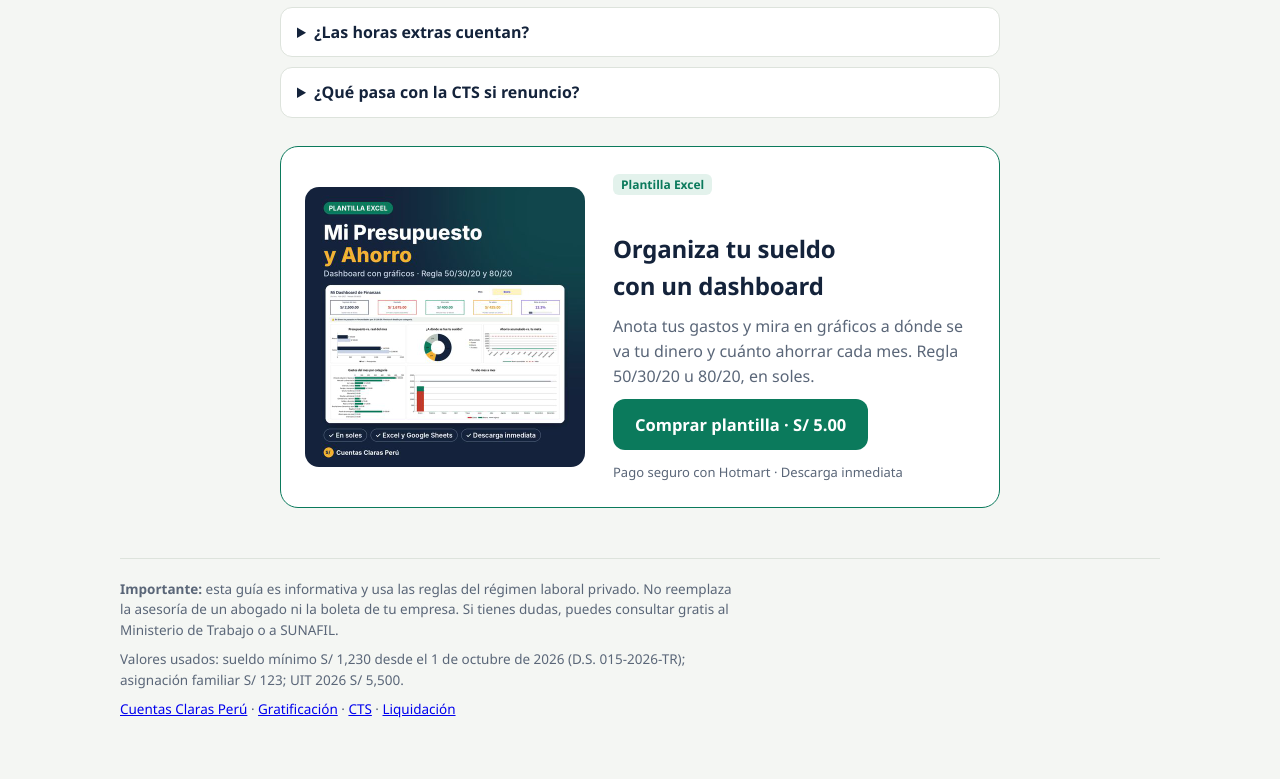
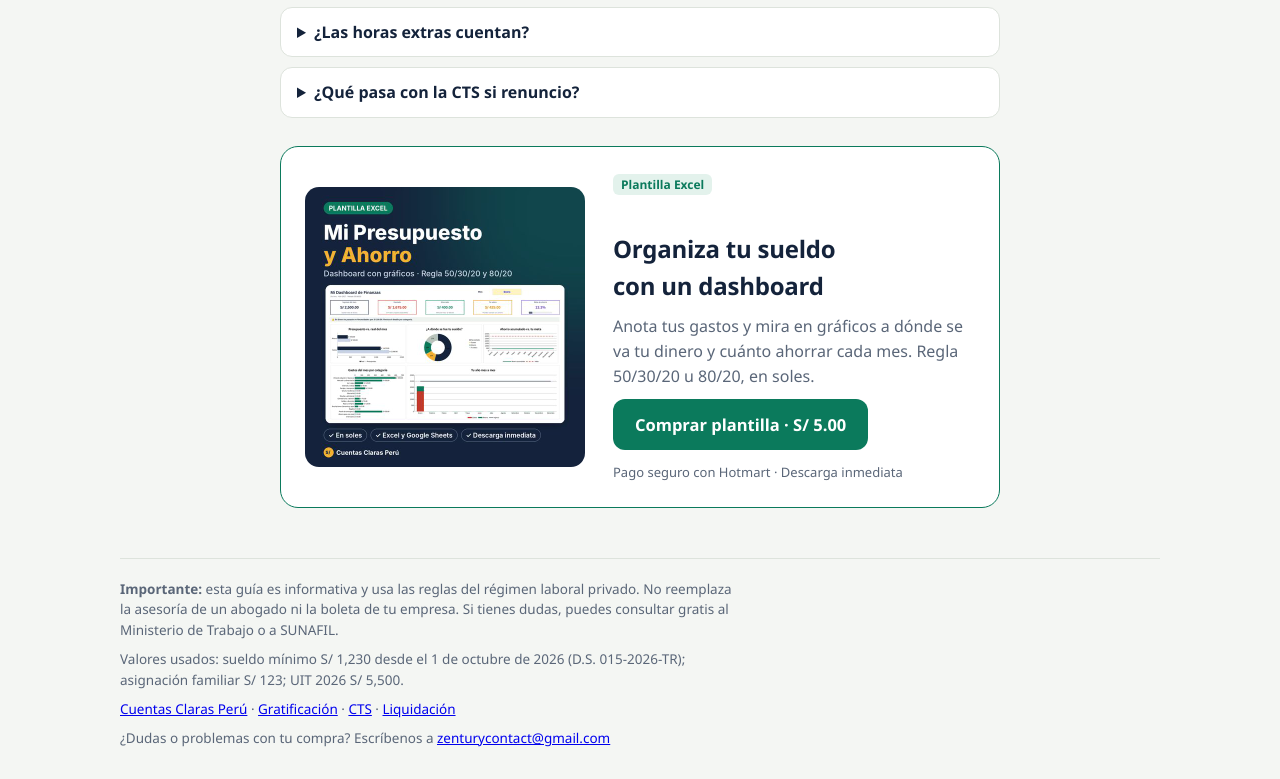
Before and after one commit to thegold7/cuentas-claras, a plain HTML site: page guias/cts-como-calcular.html in a window 1280 px wide. Shown: the part 2562-3341 px from the top of the page. Before the commit the page ends 3312 px from the top, so only its background shows below. Drawn offline with Linux system fonts and the light colour scheme.

Commit message:
Agrega correo de contacto al pie de página
Co-Authored-By: Claude Opus 5.5 <noreply@anthropic.com>
Claude-Session: https://claude.ai/code/session_01QsUTepXjdCfjitVXFbThcR

```diff
--- a/guias/cts-como-calcular.html
+++ b/guias/cts-como-calcular.html
@@ -82,6 +82,7 @@
   <p><strong>Importante:</strong> esta guía es informativa y usa las reglas del régimen laboral privado. No reemplaza la asesoría de un abogado ni la boleta de tu empresa. Si tienes dudas, puedes consultar gratis al Ministerio de Trabajo o a SUNAFIL.</p>
   <p>Valores usados: sueldo mínimo S/ 1,230 desde el 1 de octubre de 2026 (D.S. 015-2026-TR); asignación familiar S/ 123; UIT 2026 S/ 5,500.</p>
   <p><a href="../">Cuentas Claras Perú</a> · <a href="gratificacion-diciembre-2026.html">Gratificación</a> · <a href="cts-como-calcular.html">CTS</a> · <a href="liquidacion-por-renuncia.html">Liquidación</a></p>
+  <p>¿Dudas o problemas con tu compra? Escríbenos a <a href="mailto:zenturycontact@gmail.com">zenturycontact@gmail.com</a></p>
 </footer>
 </div>
 </body>
```
Also changed, not shown: guias/gratificacion-diciembre-2026.html (+1 -0 lines), guias/liquidacion-por-renuncia.html (+1 -0 lines), index.html (+1 -0 lines).
